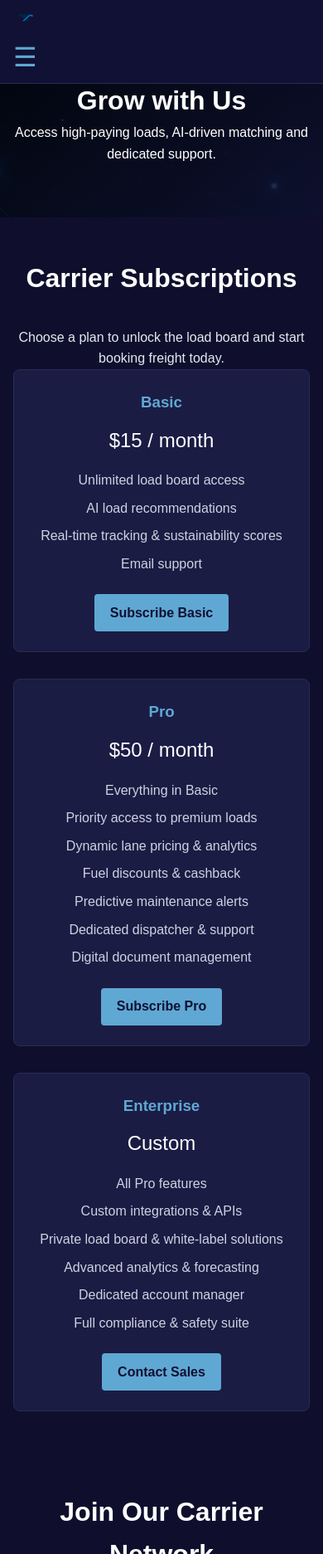
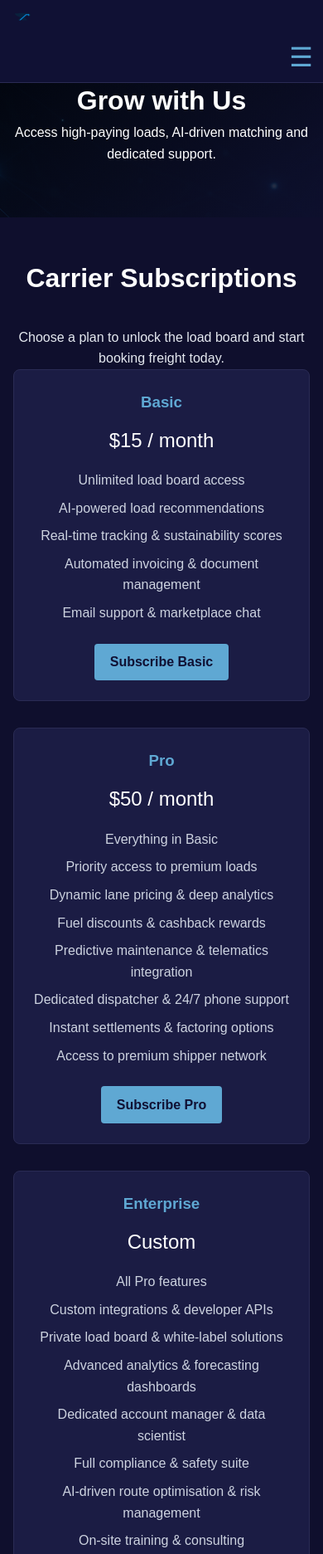
Before and after one commit to keelan910/Black-Forge-Logistics, a website: page carrier.html in a window 390 px wide. Shown: the top 1873 px of the page at 83% size. Drawn offline with Linux system fonts and the light colour scheme.

Commit message:
Improve header layout, center navigation, adjust menu toggle and update carrier plan features for market dominance
This update refines the header by reducing padding and resizing the logo for a sleeker look. The navigation links are centered across the header and the three-bar menu toggle is aligned to the top right for better mobile usability. We also enhanced the carrier subscription plans with market-dominating AI features such as automated invoicing, predictive maintenance, instant settlements, telematics integration, and dedicated account management.

```diff
--- a/carrier.html
+++ b/carrier.html
@@ -41,9 +41,10 @@
         <p class="price">$15 / month</p>
         <ul>
           <li>Unlimited load board access</li>
-          <li>AI load recommendations</li>
+          <li>AI‑powered load recommendations</li>
           <li>Real‑time tracking & sustainability scores</li>
-          <li>Email support</li>
+          <li>Automated invoicing & document management</li>
+          <li>Email support & marketplace chat</li>
         </ul>
         <!-- Jump to subscription form for plan sign up -->
         <a href="#subscribe" class="btn">Subscribe Basic</a>
@@ -54,11 +55,12 @@
         <ul>
           <li>Everything in Basic</li>
           <li>Priority access to premium loads</li>
-          <li>Dynamic lane pricing & analytics</li>
-          <li>Fuel discounts & cashback</li>
-          <li>Predictive maintenance alerts</li>
-          <li>Dedicated dispatcher & support</li>
-          <li>Digital document management</li>
+          <li>Dynamic lane pricing & deep analytics</li>
+          <li>Fuel discounts & cashback rewards</li>
+          <li>Predictive maintenance & telematics integration</li>
+          <li>Dedicated dispatcher & 24/7 phone support</li>
+          <li>Instant settlements & factoring options</li>
+          <li>Access to premium shipper network</li>
         </ul>
         <!-- Jump to subscription form for plan sign up -->
         <a href="#subscribe" class="btn">Subscribe Pro</a>
@@ -68,11 +70,13 @@
         <p class="price">Custom</p>
         <ul>
           <li>All Pro features</li>
-          <li>Custom integrations & APIs</li>
+          <li>Custom integrations & developer APIs</li>
           <li>Private load board & white‑label solutions</li>
-          <li>Advanced analytics & forecasting</li>
-          <li>Dedicated account manager</li>
+          <li>Advanced analytics & forecasting dashboards</li>
+          <li>Dedicated account manager & data scientist</li>
           <li>Full compliance & safety suite</li>
+          <li>AI‑driven route optimisation & risk management</li>
+          <li>On‑site training & consulting</li>
         </ul>
         <a href="mailto:blackforgelogistics@gmail.com" class="btn">Contact Sales</a>
       </div>
--- a/style.css
+++ b/style.css
@@ -29,20 +29,24 @@
   display: flex;
   justify-content: space-between;
   align-items: center;
-  /* Reduce padding for a sleeker, smaller header */
-  padding: 0.3rem 1rem;
+  /* Even smaller padding for a more compact header */
+  padding: 0.25rem 0.75rem;
   max-width: 1200px;
   margin: 0 auto;
 }
 
     .nav-logo img {
-      height: 40px;
+      /* Slightly reduce logo height for a smaller header */
+      height: 36px;
     }
 
     .nav-links {
       list-style: none;
       display: flex;
       gap: 1.5rem;
+      /* Center nav items in the available space */
+      flex: 1;
+      justify-content: center;
     }
 
     .nav-links a {
@@ -54,10 +58,12 @@
 
 /* Menu toggle icon for mobile nav (three bars) */
 .menu-toggle {
+  /* Show the menu toggle on small screens; hide on large screens via media query below */
   display: none;
-  font-size: 1.8rem;
+  font-size: 2rem;
   cursor: pointer;
-  color: #e5e9f0;
+  color: #5fa8d3;
+  margin-left: auto;
 }
 
     .nav-links a:hover {
@@ -437,6 +443,7 @@
   font-size: 2rem;
   color: #5fa8d3;
   cursor: pointer;
+  margin-left: auto;
 }
 
 /* Button styling */
```
